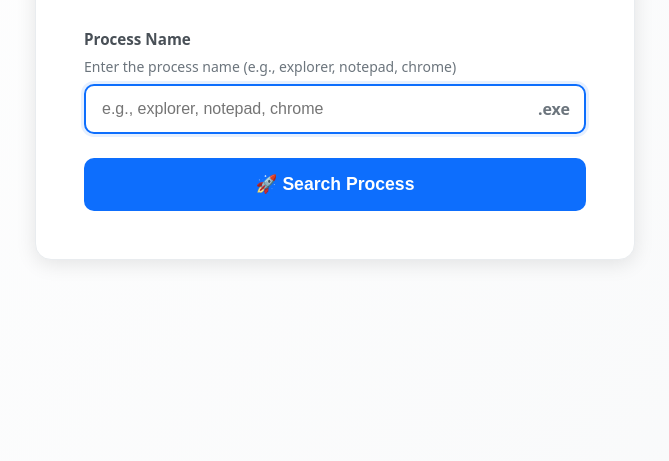
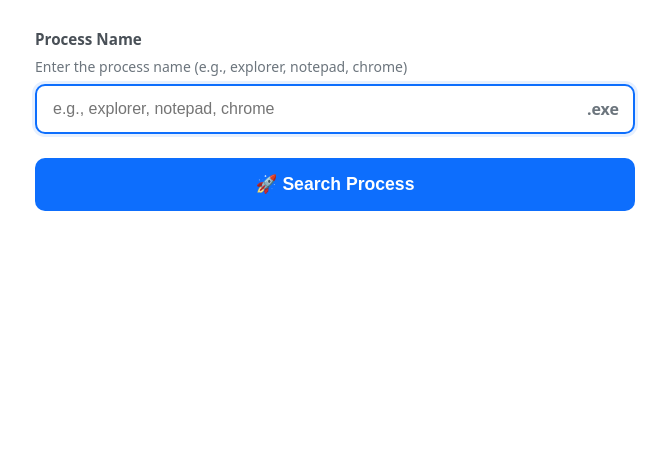
Before and after one commit to GithmiSenani/file-path-automation-framework, a website: page ui/search.html in a window 1280 px wide. Shown: the part 339-800 px from the top of the page, without its empty margins (305-974 px from the left). Drawn offline with Linux system fonts and the light colour scheme.

Commit message:
style: refine layout and styling in results and search pages for improved UI consistency

```diff
--- a/ui/search.html
+++ b/ui/search.html
@@ -10,19 +10,29 @@
       font-family: system-ui, -apple-system, Roboto, "Segoe UI", Arial;
       background: linear-gradient(135deg, #ffffff, #f8f9fa);
       min-height: 100vh;
-      padding: 2rem;
+      padding: 0;
+      margin: 0;
       display: flex;
       align-items: center;
       justify-content: center;
     }
     .container {
-      max-width: 600px;
+      max-width: 100%;
       width: 100%;
       background: white;
-      border-radius: 16px;
-      box-shadow: 0 4px 20px rgba(0,0,0,0.1);
+      border-radius: 0;
+      box-shadow: none;
       padding: 3rem;
-      border: 1px solid #e9ecef;
+      border: none;
+      display: flex;
+      flex-direction: column;
+      justify-content: center;
+      align-items: center;
+      min-height: 100vh;
+    }
+    .form-wrapper {
+      width: 100%;
+      max-width: 600px;
     }
     .header {
       text-align: center;
@@ -131,12 +141,13 @@
 </head>
 <body>
   <div class="container">
-    <div class="header">
-      <h1>🔍 Process Checker</h1>
-      <p>Automated search on ProcessChecker.com</p>
-    </div>
+    <div class="form-wrapper">
+      <div class="header">
+        <h1>🔍 Process Checker</h1>
+        <p>Automated search on ProcessChecker.com</p>
+      </div>
 
-    <form id="searchForm">
+      <form id="searchForm">
       <div class="form-group">
         <label for="processName">Process Name</label>
         <p style="font-size: 0.875rem; color: #6c757d; margin-bottom: 0.5rem;">Enter the process name (e.g., explorer, notepad, chrome)</p>
@@ -160,6 +171,7 @@
     </form>
 
     <div class="status" id="status"></div>
+    </div>
   </div>
 
   <script>
```
Also changed, not shown: ui/results.html (+10 -6 lines).
